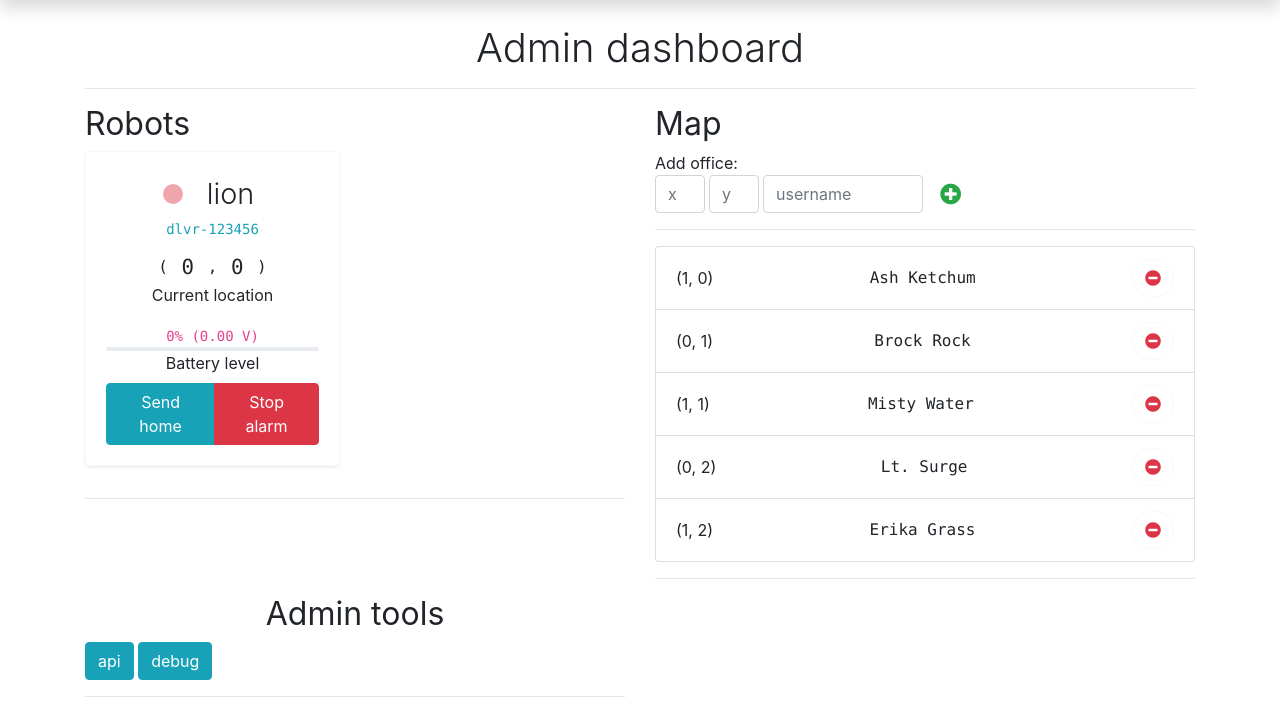
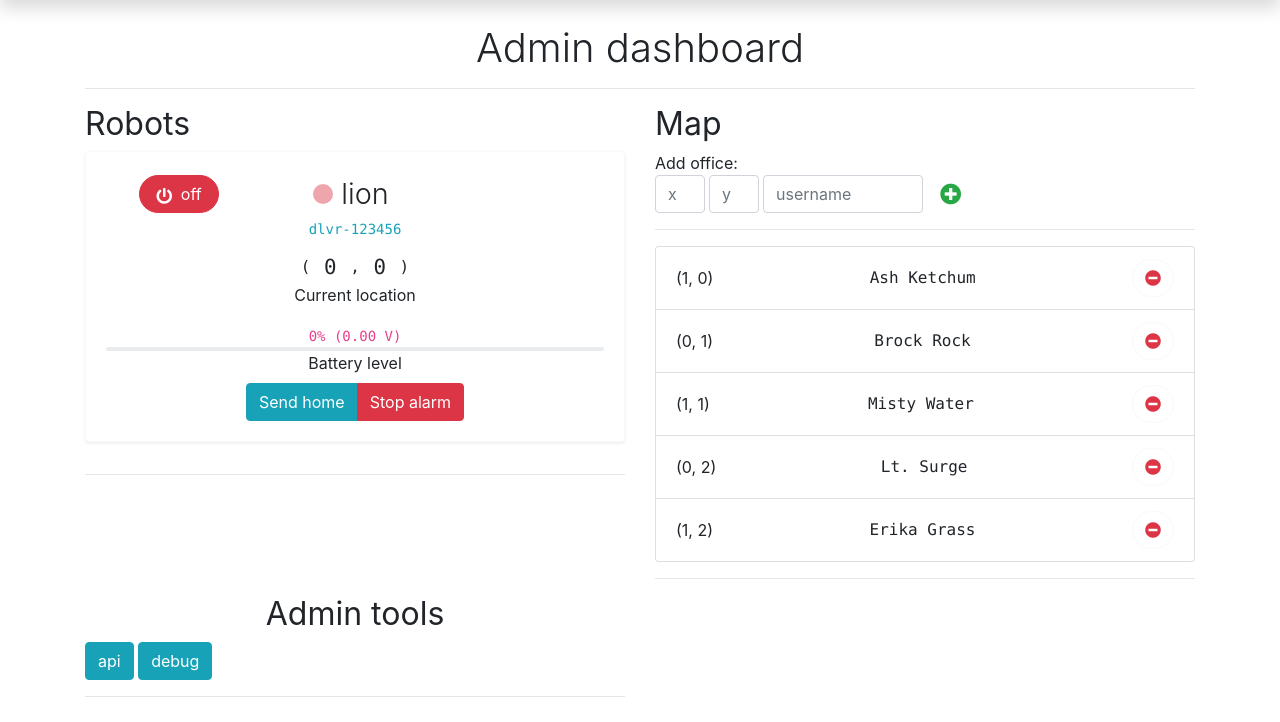
Before and after one commit to JMaio/deliver.ai, a Flask app: page /admin/ in a window 1280 px wide. Shown: the part 56-778 px from the top of the page. Run offline with Flask 2, Linux system fonts and the light colour scheme; data that the repository does not hold is empty; some libraries are stand-ins or nearby versions.

Commit message:
add shutdown button to bot card
(just for show currently)

```diff
--- a/flask_app/templates/admin.html
+++ b/flask_app/templates/admin.html
@@ -8,7 +8,7 @@
             <h2 class="font-weight-normal">Robots</h2>
             <div class="row justify-content-start">
                 {% for _, bot in bots.items() %}
-                    <div class="col-12 col-sm-6">
+                    <div class="col-12">
                         {% include 'components/bot_card.html' %}
                     </div>
                 {% endfor %}
--- a/flask_app/templates/components/bot_card.html
+++ b/flask_app/templates/components/bot_card.html
@@ -2,19 +2,32 @@
      id="bot-card-{{ bot.name }}">
     <div class="card-body">
         <div class="card-title">
-            <div class="d-flex mx-auto justify-content-center">
-                <div class="mx-2 my-auto">
+
+            <div class="row justify-content-center">
+                <div class="col-4 my-auto">
+                    <div class="btn btn-danger rounded-pill">
+                        <i class="fas fa-power-off mx-1 align-middle"
+                           style=""></i>
+                        <span class="mr-1">off</span>
+                    </div>
+                </div>
+                <div class="col-4 d-flex justify-content-center">
+                    <div class="my-auto">
                         <div class="robot-status-light"
                              data-connected="{{ tcp_server.server.isConnected() | lower }}"></div>
                     </div>
-                <p class="mb-0 mx-3 card-name text-ellipsis">{{ bot.name }}</p>
+                    <p class="mb-0 mx-2 card-name text-ellipsis">{{ bot.name }}</p>
+                </div>
+                <div class="col-4"></div>
+
             </div>
                 <code class="text-info">{{ bot.uid }}</code>
             </div>
             <div>
                 <p class="mb-0 text-monospace align-middle">(
                     <span class="bot-coords-x align-middle mx-1"
-                      style="font-size: 1.3rem">{{ bot.props.x_loc }}</span> ,
+                          style="font-size: 1.3rem">{{ bot.props.x_loc }}</span>
+                    ,
                     <span class="bot-coords-y align-middle mx-1"
                           style="font-size: 1.3rem">{{ bot.props.y_loc }}</span>
                     )</p>
```
Lines whose indentation alone changed are shown as unchanged.
